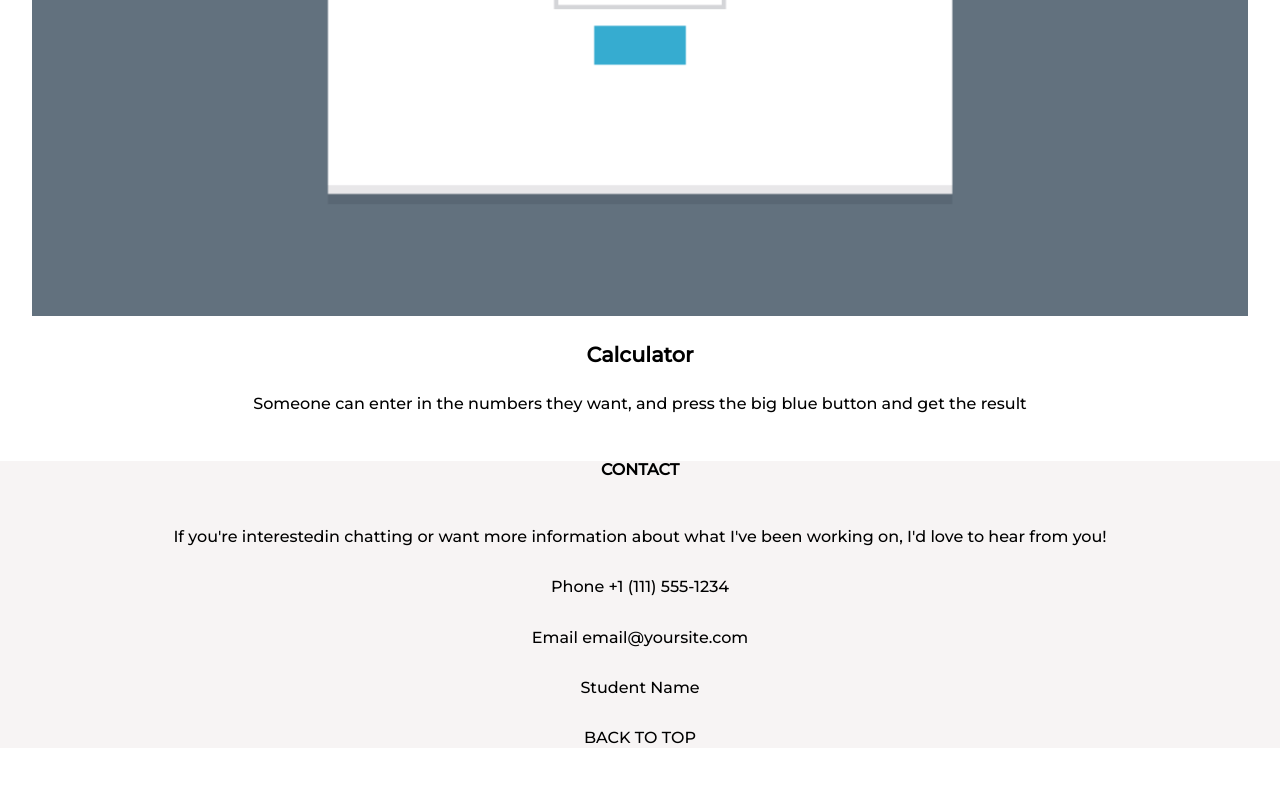
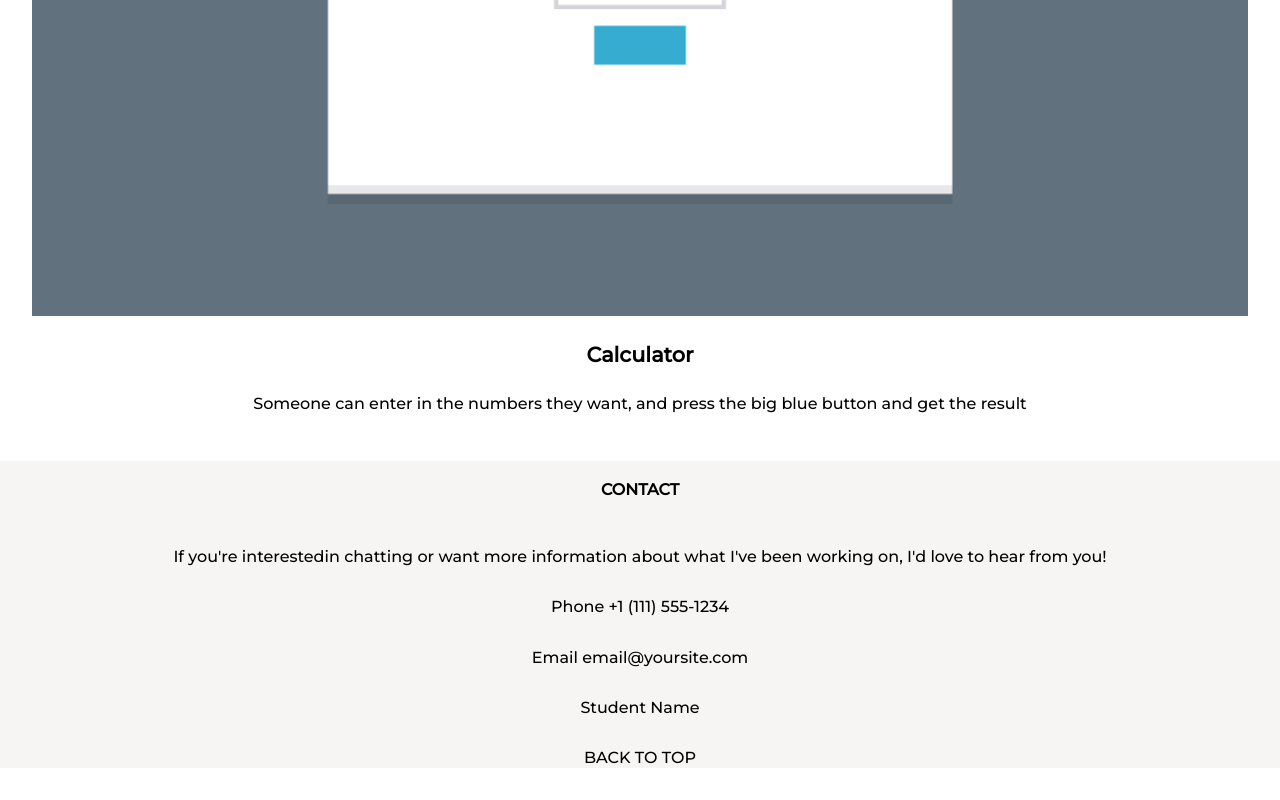
Before and after one commit to alpyalcinkaya/Techdegree-project-2, a plain HTML site: page index.html in a window 1280 px wide. Shown: the part 5482-6282 px from the top of the page. Drawn offline with Linux system fonts and the light colour scheme.

Commit message:
Id attribute add to contact element

```diff
--- a/index.html
+++ b/index.html
@@ -58,7 +58,7 @@
             </div>
         </main>
         <footer>
-            <h5>CONTACT</h5>
+            <h5 id="contact">CONTACT</h5>
             <p>If you're interestedin chatting or want more information about what I've been working on, I'd love to hear from you!</p>
             <p>Phone  +1 (111) 555-1234</p>
             <p>Email   email@yoursite.com</p>
--- a/styles.css
+++ b/styles.css
@@ -69,6 +69,10 @@ img{
     width: 100%;
 }
 
+#contact{
+    padding-top: 1.25rem;
+}
+
 footer{
     background-color:rgb(247, 244, 244);
 }
```
